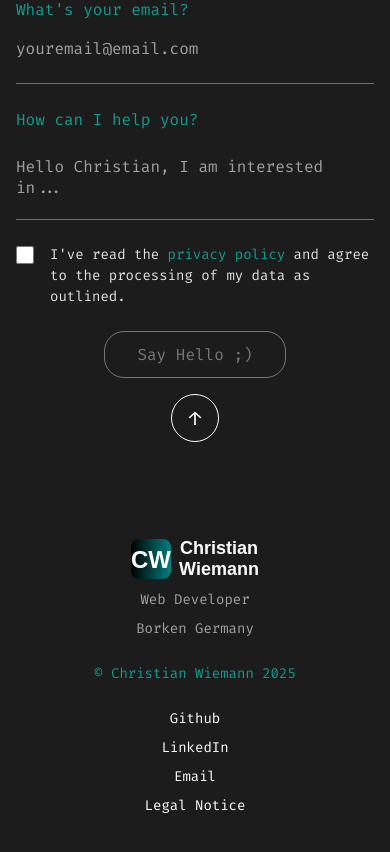
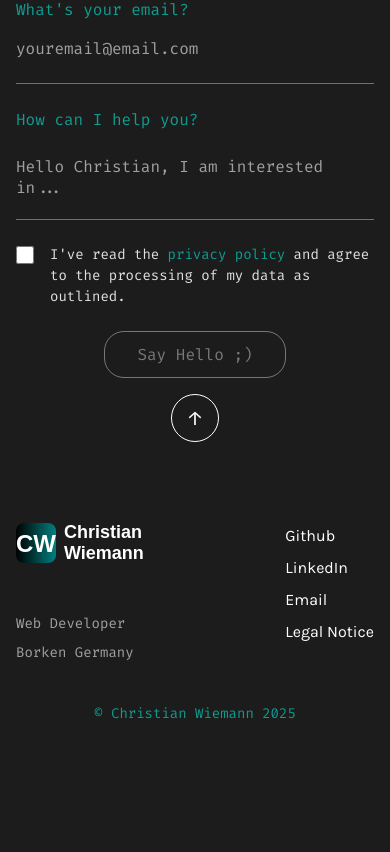
Before and after one commit to CWhymann/portfolio, an Angular app: page / in a window 390 px wide. Shown: the part 5534-6386 px from the top of the page. After the commit the page ends 6282 px from the top, so only its background shows below. Built offline with nearby package versions, Linux system fonts and the light colour scheme; a web font is replaced by a local one.

Commit message:
fix(mobile): reposition footer elements to match Figma layout

```diff
--- a/src/app/components/footer/footer.scss
+++ b/src/app/components/footer/footer.scss
@@ -68,10 +68,12 @@
   }
 
   &__link {
-    font-family: $font-family-base;
-    font-size: $font-size-sm;
+    font-family: $font-family-heading; // Karla statt Fira Code
+    font-weight: 400;
+    font-size: $font-size-base; // 16px statt $font-size-sm
     color: $color-white;
     transition: color $transition-base;
+    white-space: nowrap;
 
     &:hover {
       color: $color-accent;
@@ -83,14 +85,49 @@
   }
 
   @include mobile {
+    @include mobile {
+        padding-top: $spacing-sm;
+        padding-bottom: $spacing-md;
+        padding-left: $spacing-sm;
+        padding-right: $spacing-sm;
+    }
+
     &__container {
-      flex-direction: column;
-      gap: $spacing-md;
-      text-align: center;
+      display: grid;
+      grid-template-columns: 1fr auto;
+      grid-template-areas:
+        'logo  links'
+        'info  links'
+        'copy  copy';
+      row-gap: $spacing-md;
+      text-align: left;
+    }
+
+    &__left {
+      display: contents;
+    }
+
+    &__logo {
+      grid-area: logo;
+      margin-top: $spacing-sm;
+    }
+
+    &__info {
+      grid-area: info;
+      margin-top: $spacing-md;
     }
 
     &__right {
-      align-items: center;
+      grid-area: links;
+      align-items: flex-start; // statt flex-end
+      justify-self: end;
+      gap: $spacing-xs;
+    }
+
+    &__center {
+      grid-area: copy;
+      justify-content: center;
+      margin-top: $spacing-sm;
     }
   }
 }
```
